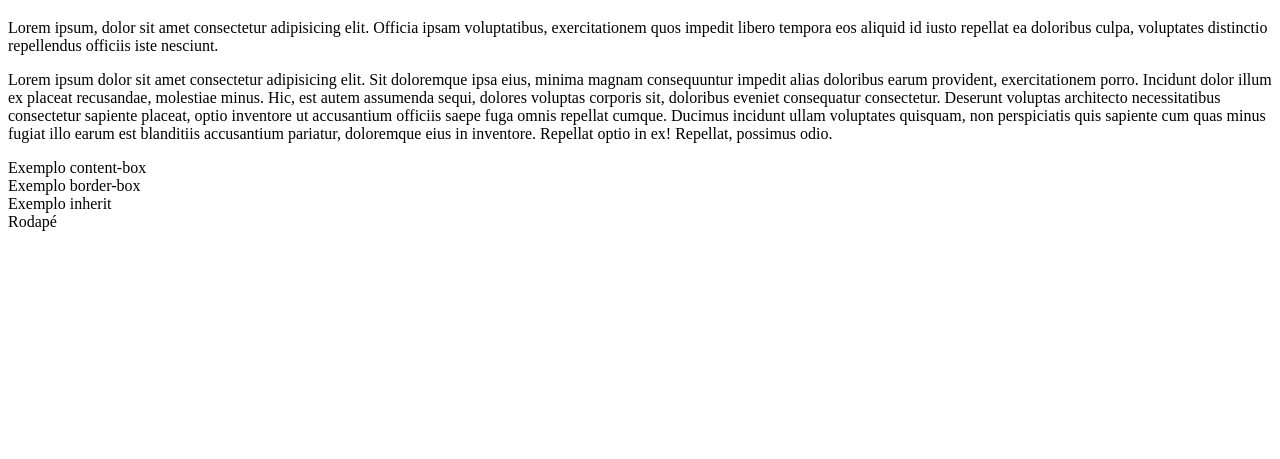
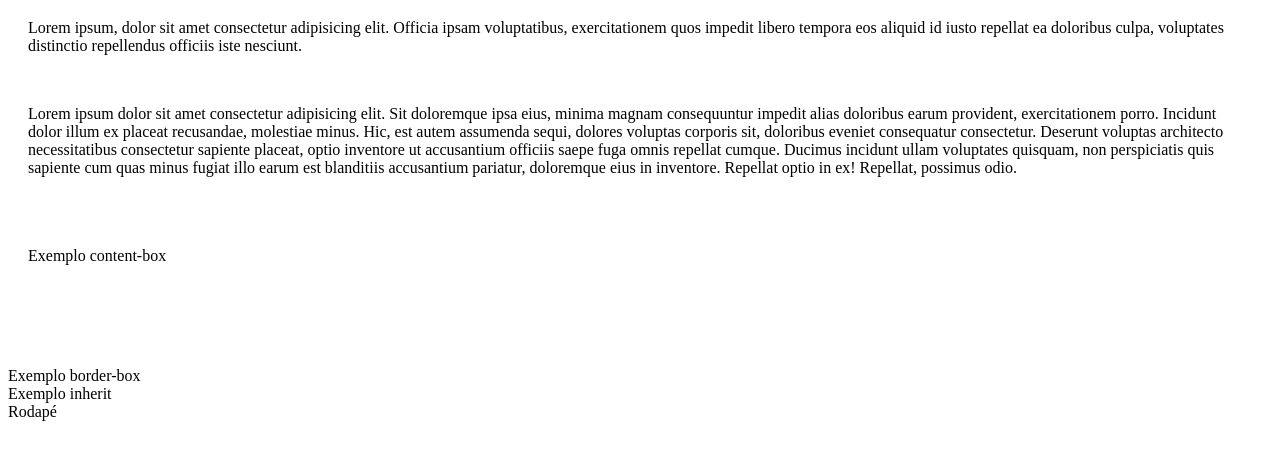
Before and after one commit to Nathalya-ESantos/HTML-SEMANTICOOO, a plain HTML site: page pages/pagina-02.html in a window 1280 px wide. Shown: the part 87-546 px from the top of the page. Drawn offline with Linux system fonts and the light colour scheme.

Commit message:
iniciando

```diff
--- a/pages/pagina-02.html
+++ b/pages/pagina-02.html
@@ -4,8 +4,9 @@
     <meta charset="UTF-8">
     <meta name="viewport" content="width=device-width, initial-scale=1.0">
     <title>Página02</title>
-    <link rel="stylesheet" href= "/src/styles/reset.css"
-    <link rel="stylesheet" href= "/src/styles/pagina-02.css"
+    <link rel="stylesheet" href= "/src/styles/reset.css">
+    <link rel="stylesheet" href= "/src/styles/pagina-02.css">
+
 
 
 </head>
@@ -39,12 +40,14 @@
 
                 Exemplo border-box
 
-                <div>
-                <!--container PAI -->
+            <div>
+            <div>
+                <!--Container PAI -->
                 <div class="container"
-                <!-- Container PAI  -->
+                   <!-- Container FILHO  -->
                     <div class="box-inherit">Exemplo inherit </div>
                 </div>
+            </div>
 
 
 
--- a/src/styles/pagina-02.css
+++ b/src/styles/pagina-02.css
@@ -23,11 +23,12 @@
     box-sizing: content-box;
     background-color: pink (156, 117, 219);
 
+
 }
 
 
 .container{
-    box-sizing: border-box;
+    box-sizing: content-box;
 }
 
 .box.inherit{
@@ -38,3 +39,5 @@
     box-sizing: inherit;
     background-color: darkmagenta (156, 117, 219);
 }
+
+p{margin:10px 20px 50px}
```
Lines whose indentation alone changed are shown as unchanged.
